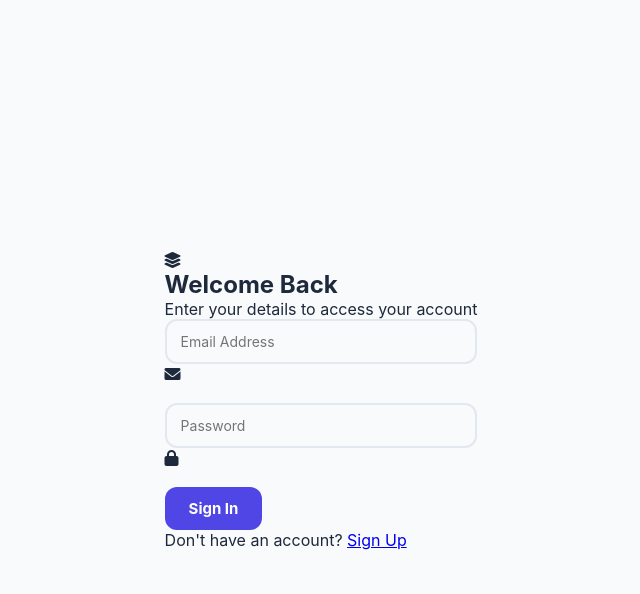
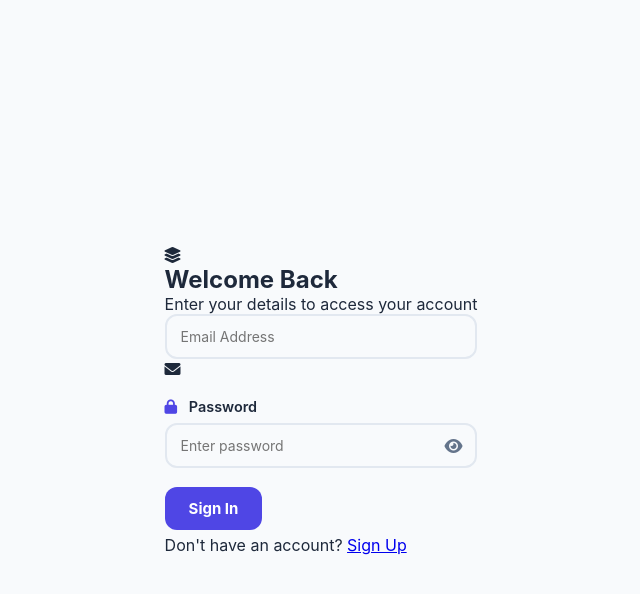
Before and after one commit to RajviDave/SkillSync, a Flask app: template templates/login.html in a window 1280 px wide. Shown: the top 594 px of the page, without its empty margins (319-959 px from the left). Run offline with Flask 3, Linux system fonts and the light colour scheme; the template is opened without the code that fills it, so the values that code supplies are empty; parts of the project's set-up code (start-up, migrations or seed data) failed here and were passed over.

Commit message:
password management done

```diff
--- a/app.py
+++ b/app.py
@@ -99,7 +99,7 @@ def signup():
 
 @app.route("/login", methods=["GET", "POST"])
 def login():
-
+    print(f"DEBUG: Input: {password} | DB: {user['password']}")
     # NEW: If already logged in, redirect to dashboard immediately
     if 'user_id' in session:
         if session.get('role') == 'mentor':
--- a/static/style.css
+++ b/static/style.css
@@ -173,6 +173,17 @@ body {
     border: 1px solid #fecdd3;
 }
 
+.ui-wrapper {
+    max-width: 420px; /* This is the magic number for vertical forms */
+    margin: 40px auto;
+    padding: 20px;
+}
+
+.input-group input {
+    width: 100%;
+    box-sizing: border-box; /* Prevents inputs from leaking out of the card */
+}
+
 /* Mobile Responsiveness */
 @media (max-width: 600px) {
     .options-grid { grid-template-columns: 1fr; }
--- a/templates/login.html
+++ b/templates/login.html
@@ -27,13 +27,18 @@
                 <i class="fas fa-envelope"></i>
             </div>
 
-            <div class="input-group">
-                <input type="password" name="password" placeholder="Password" required>
-                <i class="fas fa-lock"></i>
-            </div>
+            <div class="input-group" style="position: relative;">
+            <label><i class="fas fa-lock"></i> Password</label>
+            <input type="password" name="password" id="passwordField" required placeholder="Enter password">
+            <i class="fas fa-eye" id="togglePassword"
+            style="position: absolute; right: 15px; top: 40px; cursor: pointer; color: #64748b;"></i>
+        </div>
 
             <button type="submit" class="btn">Sign In</button>
         </form>
+        <div style="text-align: right; margin-top: -10px; margin-bottom: 15px;">
+
+        </div>
 
         <div class="links">
             <p>Don't have an account? <a href="/signup">Sign Up</a></p>
@@ -46,5 +51,20 @@
         };
     </script>
 
+    <script>
+        const togglePassword = document.querySelector('#togglePassword');
+        const password = document.querySelector('#passwordField');
+
+        togglePassword.addEventListener('click', function (e) {
+            // Toggle the type attribute
+            const type = password.getAttribute('type') === 'password' ? 'text' : 'password';
+            password.setAttribute('type', type);
+            // Toggle the eye / eye-slash icon
+            this.classList.toggle('fa-eye-slash');
+});
+    </script>
+
+    </body>
+
 </body>
 </html>
```
Also changed, not shown: templates/signup.html (+17 -5 lines).
